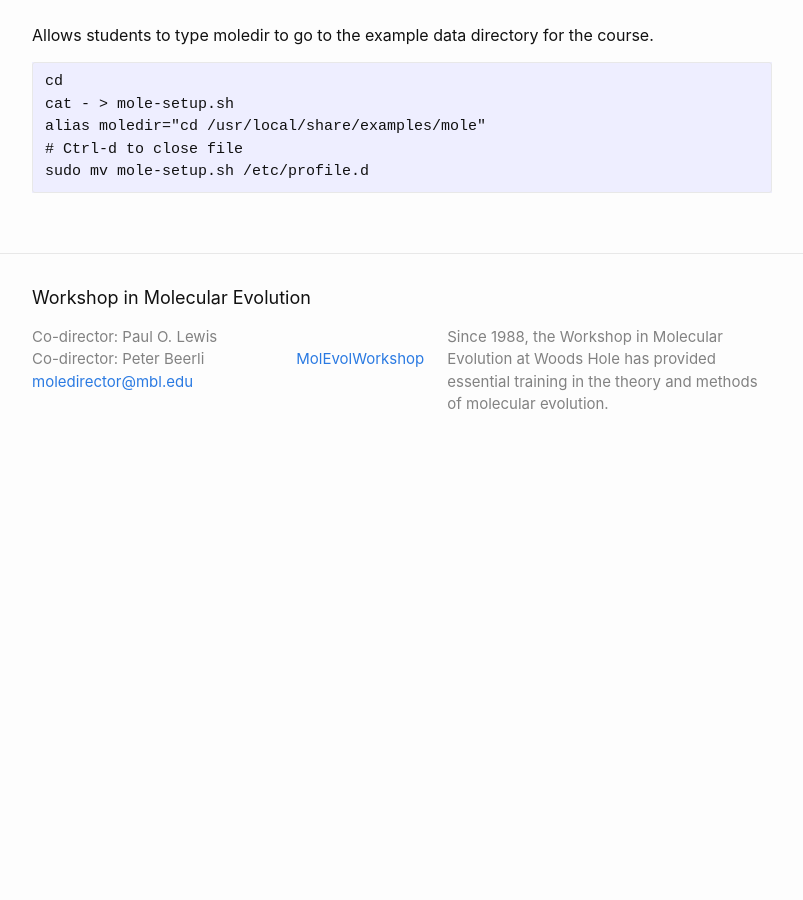
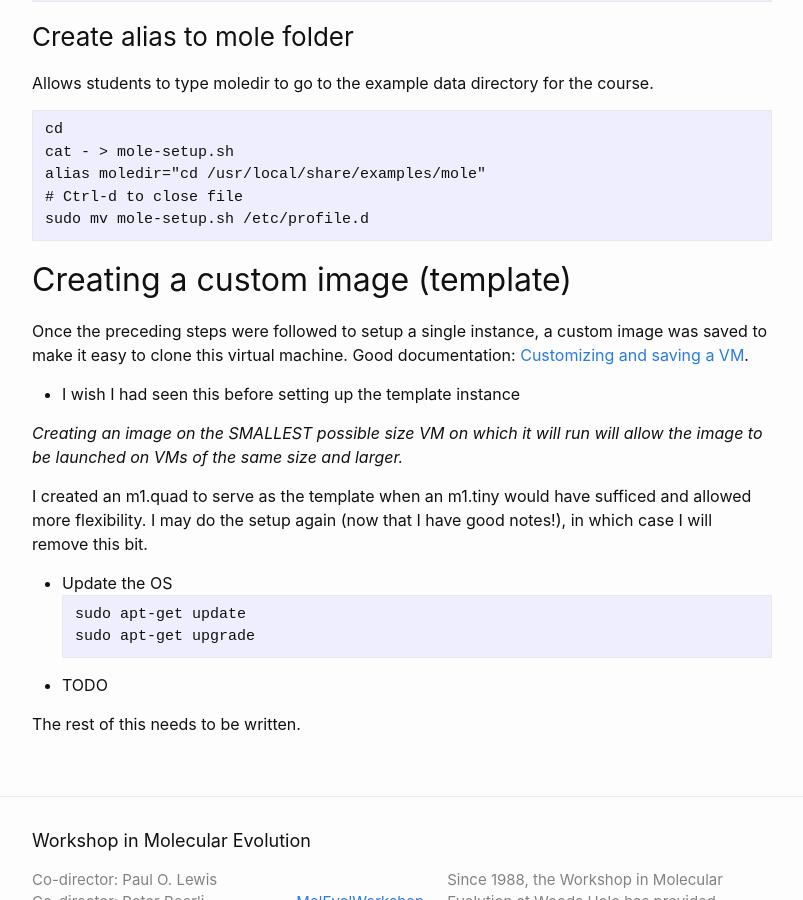
Before and after one commit to molevolworkshop/molevolworkshop.github.io, a Jekyll site: the page built from software/jetstream-setup.md, in a window 1280 px wide and 900 px high, scrolled down 7546 px. Shown: the whole window, without its empty margins (238-1041 px from the left). Built offline with Jekyll 4.4.1, drawn with Linux system fonts in a browser that asks for light colours; before the commit the page ends 8022 px from its top, so only the background shows below that; some of the changed text lies outside the part shown.

Commit message:
modified the jetstream notes

```diff
--- a/software/jetstream-setup.md
+++ b/software/jetstream-setup.md
@@ -13,6 +13,7 @@ These are notes on setting up Jetstream virtual machines for the MOLE workshop.
 * [Online tutorial](https://cvw.cac.cornell.edu/jetstream/default)
 * [Jetstream FAQ](https://wiki.jetstream-cloud.org/Troubleshooting+and+FAQ)
 * [Getting Started with a new Instance](https://iujetstream.atlassian.net/wiki/spaces/JWT/overview)
+* [Customizing and saving a VM](https://iujetstream.atlassian.net/wiki/spaces/JWT/pages/17465518/Customizing+and+saving+a+VM)
 * E-mail Support: [Atmosphere RT <help@jetstream-cloud.org>](mailto:help@jetstream-cloud.org)
 
 ### Most important!
@@ -218,9 +219,9 @@ sudo mv MSAlab /usr/local/share/examples/mole/
 ~~~~~~
 
 ### Install [MAFFT](https://mafft.cbrc.jp/alignment/software/)
-Instructions below work except the man page is not installed because (strangely) the makefile
+Instructions below work except the man page is not installed because the makefile
 tries to create the directory _/usr/local/share/man/man1_ will and issues and error when it
-finds that that directory already exists!
+finds that that directory already exists. I didn't think the man page was all that important and thus did not try to fix the makefile.
 ~~~~~~
 cd
 curl -LO https://mafft.cbrc.jp/alignment/software/mafft-7.453-with-extensions-src.tgz
@@ -310,6 +311,28 @@ alias moledir="cd /usr/local/share/examples/mole"
 sudo mv mole-setup.sh /etc/profile.d
 ~~~~~~
 
+## Creating a custom image (template)
+
+Once the preceding steps were followed to setup a single instance, a custom image was saved
+to make it easy to clone this virtual machine. Good documentation: [Customizing and saving a VM](https://iujetstream.atlassian.net/wiki/spaces/JWT/pages/17465518/Customizing+and+saving+a+VM).
+
+* I wish I had seen this before setting up the template instance
+
+_Creating an image on the SMALLEST possible size VM on which it will run will allow the
+image to be launched on VMs of the same size and larger._
+
+I created an m1.quad to serve as the template when an m1.tiny would have sufficed and allowed more flexibility. I may do the setup again (now that I have good notes!), in which case I will remove this bit.
+
+* Update the OS
+~~~~~~
+sudo apt-get update
+sudo apt-get upgrade
+~~~~~~
+
+* TODO
+
+The rest of this needs to be written.
+
 {% comment %}
 Date: 08/11/2019
 
```
Also changed, not shown: other parts of software/jetstream-setup.md (+1 -1 lines).
